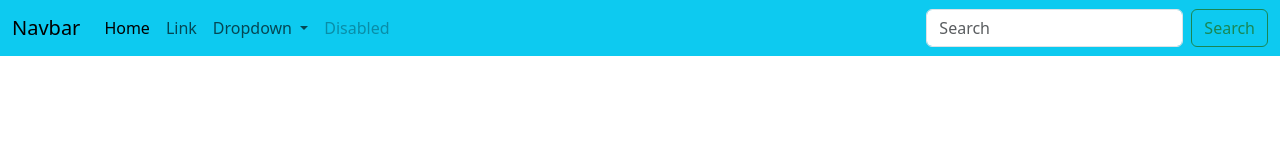
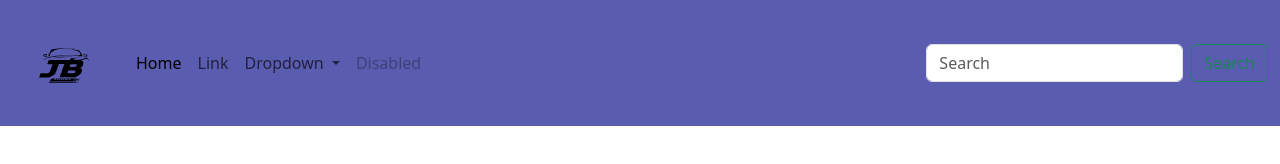
Before and after one commit to Vaquerman/autopage, a plain HTML site: page index.html in a window 1280 px wide. Drawn offline with Linux system fonts and the light colour scheme.

Commit message:
agregue imagenes, y cambien el color del menu

```diff
--- /dev/null
+++ b/css/style.css
@@ -0,0 +1,3 @@
+.color-marca {
+    background-color: #030585a6;
+}
--- a/index.html
+++ b/index.html
@@ -5,11 +5,14 @@
     <meta name="viewport" content="width=device-width, initial-scale=1.0">
     <title>Autopage</title>
     <link rel="stylesheet" href="css/bootstrap.min.css">
+    <link rel="stylesheet" href="css/style.css">
 </head>
 <body>
-    <nav class="navbar navbar-expand-lg bg-info">
+    <nav class="navbar navbar-expand-lg color-marca">
         <div class="container-fluid">
-            <a class="navbar-brand" href="#">Navbar</a>
+            <a class="navbar-brand" href="index.html">
+                <img src="image/J.svg" alt="logo auto page" width="100">
+            </a>
             <button class="navbar-toggler" type="button" data-bs-toggle="collapse" data-bs-target="#navbarSupportedContent" aria-controls="navbarSupportedContent" aria-expanded="false" aria-label="Toggle navigation">
             <span class="navbar-toggler-icon"></span>
             </button>
```
Also changed, not shown: image/J.png (added), image/J.svg (added), 3 other files.
